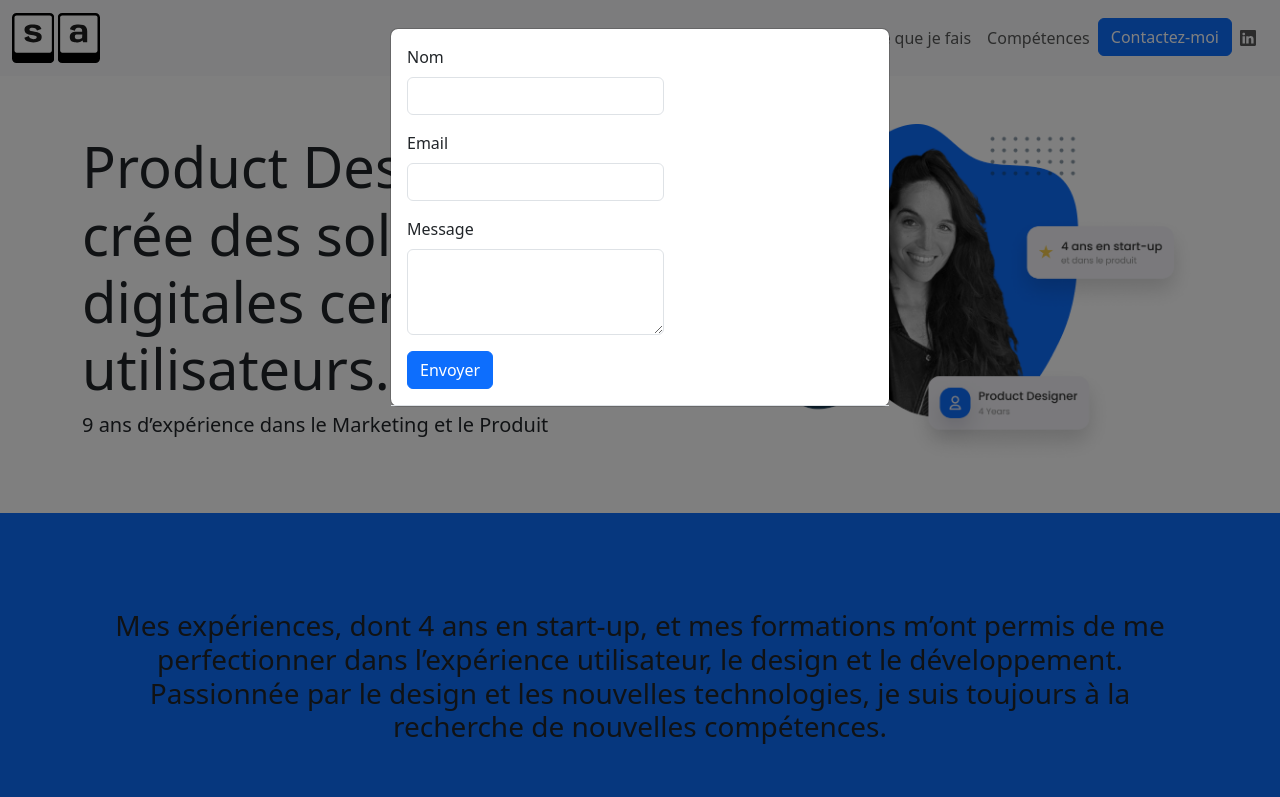
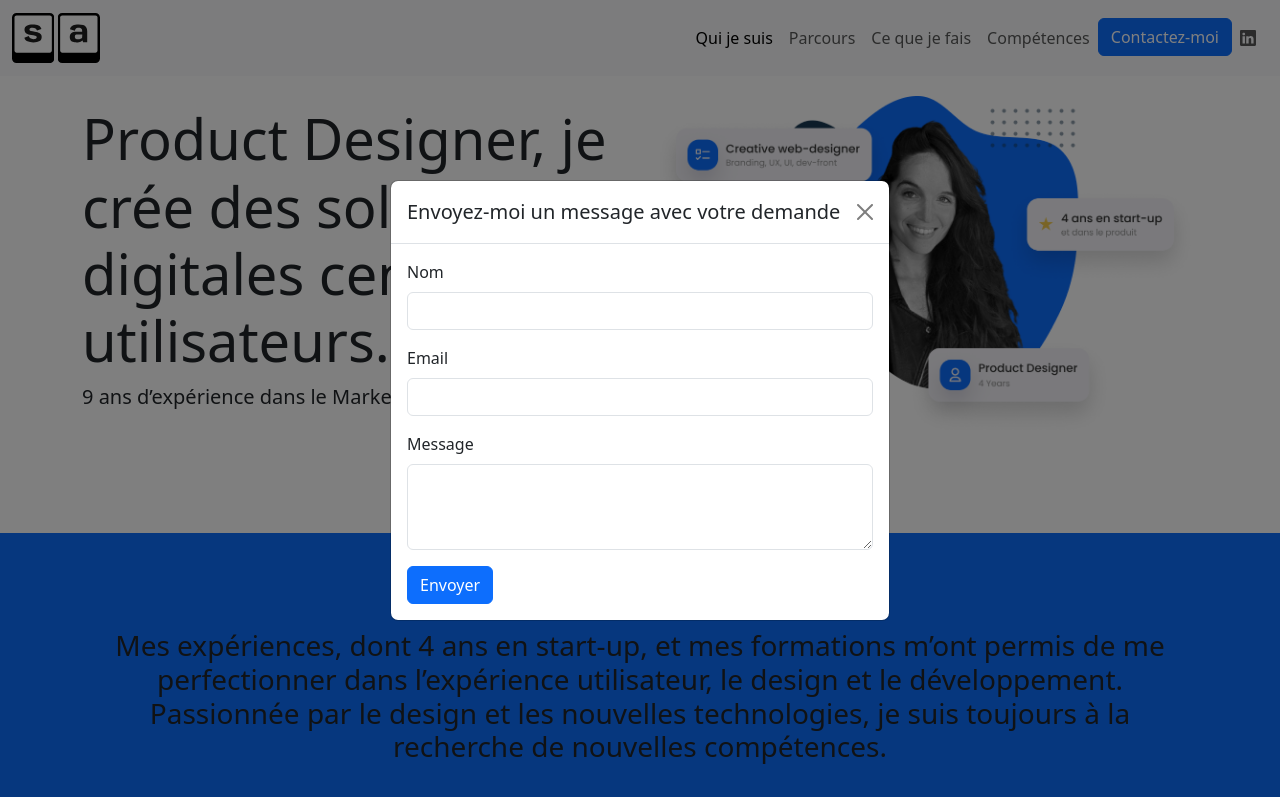
Before and after one commit to sarahabl/CV-Bootstrap, a plain HTML site: page index.html in a window 1280 px wide. Both pictures are taken after a click on the button "Contactez-moi". Shown: the top 797 px of the page. Drawn offline with nearby package versions, Linux system fonts and the light colour scheme.

Commit message:
amélioration de la modale contact

```diff
--- a/index.html
+++ b/index.html
@@ -7,7 +7,8 @@
     <link href="https://cdn.jsdelivr.net/npm/bootstrap@5.3.3/dist/css/bootstrap.min.css" rel="stylesheet" integrity="sha384-QWTKZyjpPEjISv5WaRU9OFeRpok6YctnYmDr5pNlyT2bRjXh0JMhjY6hW+ALEwIH" crossorigin="anonymous">
   </head>
   <body>
-    <nav class="navbar navbar-expand-lg bg-body-tertiary navbar-fixed-top">
+  <!-- Navigation -->
+  <nav class="navbar navbar-expand-lg navbar-light bg-body-tertiary fixed-top">
     <div class="container-fluid">
         <a class="navbar-brand" href="#">
             <img src="./images/logo-sa.svg" alt="logo" style="max-height: 50px;">
@@ -46,9 +47,13 @@
 
   <!-- Modal pour le formulaire de contact -->
   <div class="modal fade" id="contactModal" tabindex="-1" aria-labelledby="contactModalLabel" aria-hidden="true">
-      <div class="modal-dialog">
+    <div class="modal-dialog modal-dialog-centered">
         <div class="modal-content">
             <div class="modal-header">
+                <h5 class="modal-title" id="contactModalLabel">Envoyez-moi un message avec votre demande</h5>
+                <button type="button" class="btn-close" data-bs-dismiss="modal" aria-label="Close"></button>
+            </div>
+            <div class="modal-body">
                 <form action="mailto:sarahablonet.studio@gmail.com" method="post" enctype="text/plain">
                     <div class="mb-3">
                         <label for="name" class="form-label">Nom</label>
@@ -70,7 +75,7 @@
 </div>
 
   <!-- Hero -->
-  <div class="hero-primary">
+  <div class="hero-primary py-5">
     <div class="container py-5">
       <div id="intro" class="row align-items-center">
           <div class="col-md-6">
@@ -85,8 +90,8 @@
   </div>
 
   <div class="bg-primary">
-    <div class=" bg-primary container py-5">
-      <div id="services" class="row">
+    <div class="container py-5">
+      <div class="row">
         <div class="col-12">
             <h3 class="text-center py-5">Mes expériences, dont 4 ans en start-up, et mes formations m’ont permis de me perfectionner dans l’expérience utilisateur, le design et le développement. Passionnée par le design et les nouvelles technologies, je suis toujours à la recherche de nouvelles compétences.</h3>
         </div>
@@ -170,6 +175,7 @@
       </div>
 
   <!-- Ce que je fais -->
+  <div class="bg-light">
       <div id="services" class="container my-5 py-5"">
           <h2 class="text-center">Ce que je fais</h2>
           <p class="text-center">En tant que web-designer, je façonne des expériences numériques centrées sur l’utilisateur. Mon objectif est de créer des interfaces intuitives et esthétiques qui répondent aux besoins des utilisateurs tout en alignant les objectifs commerciaux.</p>
@@ -190,6 +196,7 @@
               <span class="badge bg-dark">Intégration web</span>
               <span class="badge bg-dark">Product Marketing Management</span>
               <span class="badge bg-dark">Design System</span>
+          </div>
       </div>
     </div>
 
```
Lines whose indentation alone changed are shown as unchanged.
